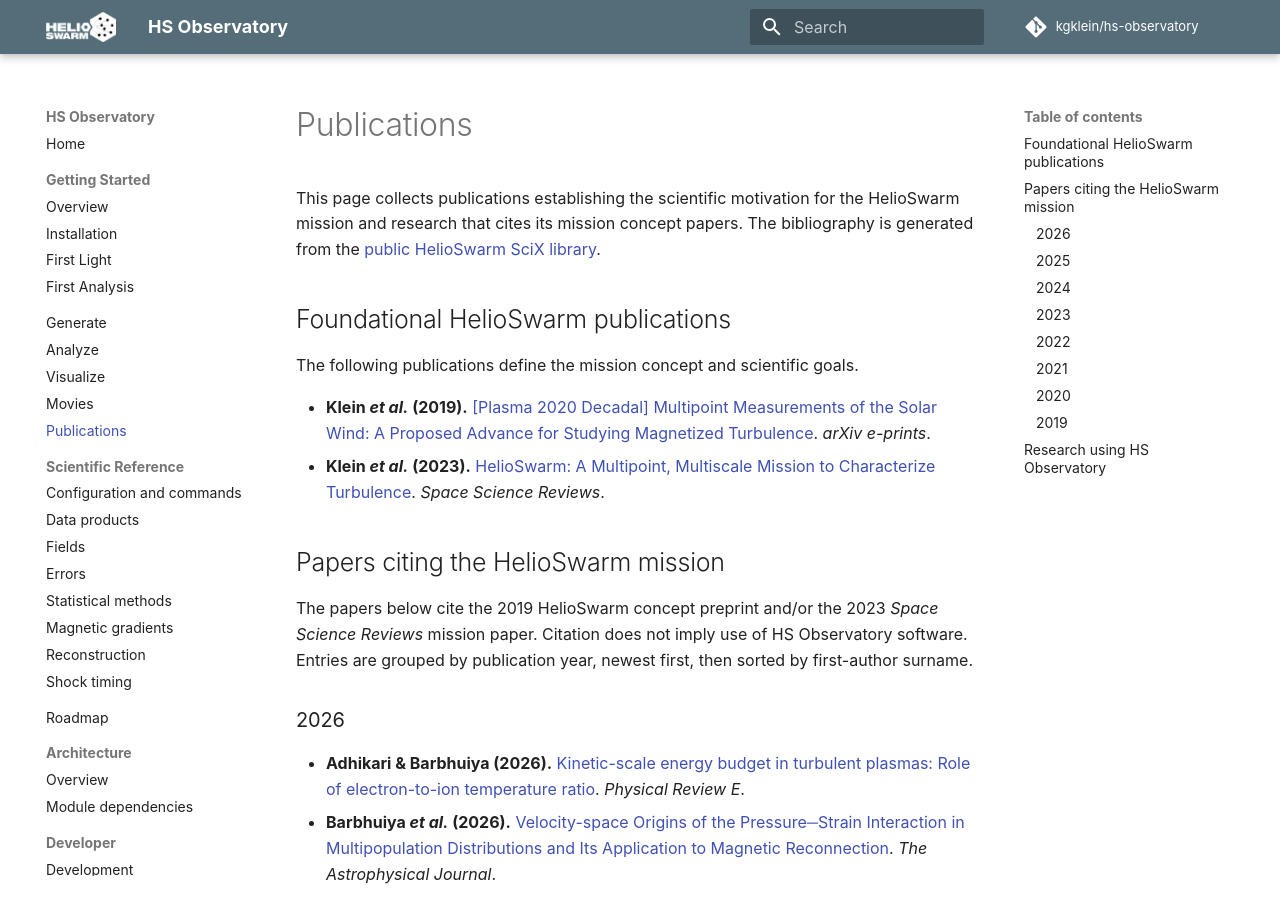
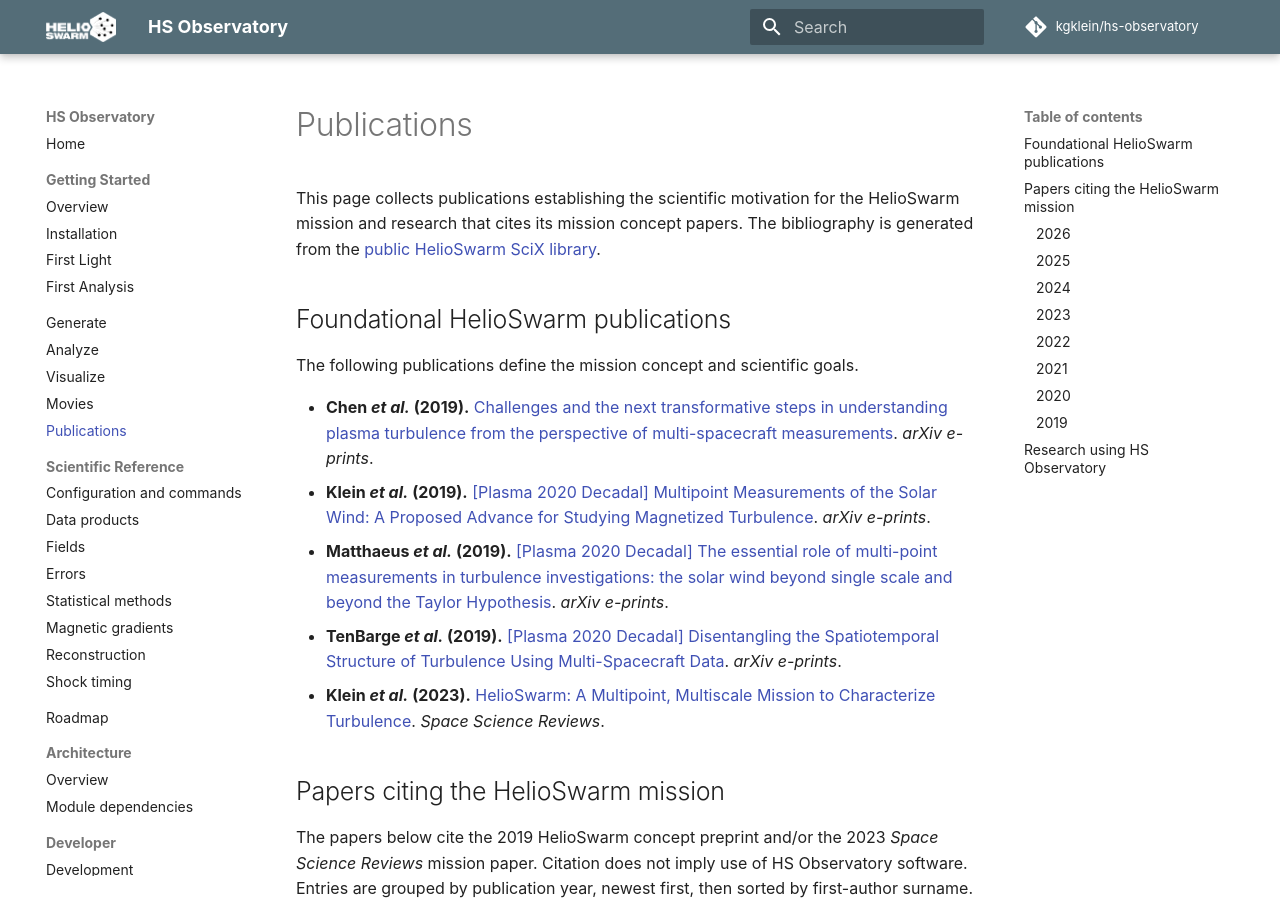
Before and after one commit to kgklein/hs-observatory, an MkDocs documentation site: the page built from docs/publications.md, in a window 1280 px wide and 900 px high. Built offline with MkDocs 1.6.1 and Material for MkDocs 9.7.7, drawn with Linux system fonts in a browser that asks for light colours; comment, search, counter and statistics services are not loaded.

Commit message:
minor publication updates and updating gitignore for HPC scripts

```diff
--- a/docs/publications.md
+++ b/docs/publications.md
@@ -9,7 +9,10 @@ The bibliography is generated from the [public HelioSwarm SciX library](https://
 The following publications define the mission concept and scientific goals.
 
 <!-- BEGIN GENERATED FOUNDATIONAL -->
+- **Chen *et al.* (2019).** [Challenges and the next transformative steps in understanding plasma turbulence from the perspective of multi-spacecraft measurements](https://doi.org/10.48550/arXiv.1908.04192). *arXiv e-prints*.
 - **Klein *et al.* (2019).** [\[Plasma 2020 Decadal\] Multipoint Measurements of the Solar Wind: A Proposed Advance for Studying Magnetized Turbulence](https://doi.org/10.48550/arXiv.1903.05740). *arXiv e-prints*.
+- **Matthaeus *et al.* (2019).** [\[Plasma 2020 Decadal\] The essential role of multi-point measurements in turbulence investigations: the solar wind beyond single scale and beyond the Taylor Hypothesis](https://doi.org/10.48550/arXiv.1903.06890). *arXiv e-prints*.
+- **TenBarge *et al.* (2019).** [\[Plasma 2020 Decadal\] Disentangling the Spatiotemporal Structure of Turbulence Using Multi-Spacecraft Data](https://doi.org/10.48550/arXiv.1903.05710). *arXiv e-prints*.
 - **Klein *et al.* (2023).** [HelioSwarm: A Multipoint, Multiscale Mission to Characterize Turbulence](https://doi.org/10.1007/s11214-023-01019-0). *Space Science Reviews*.
 <!-- END GENERATED FOUNDATIONAL -->
 
```
Also changed, not shown: 2 other files.
